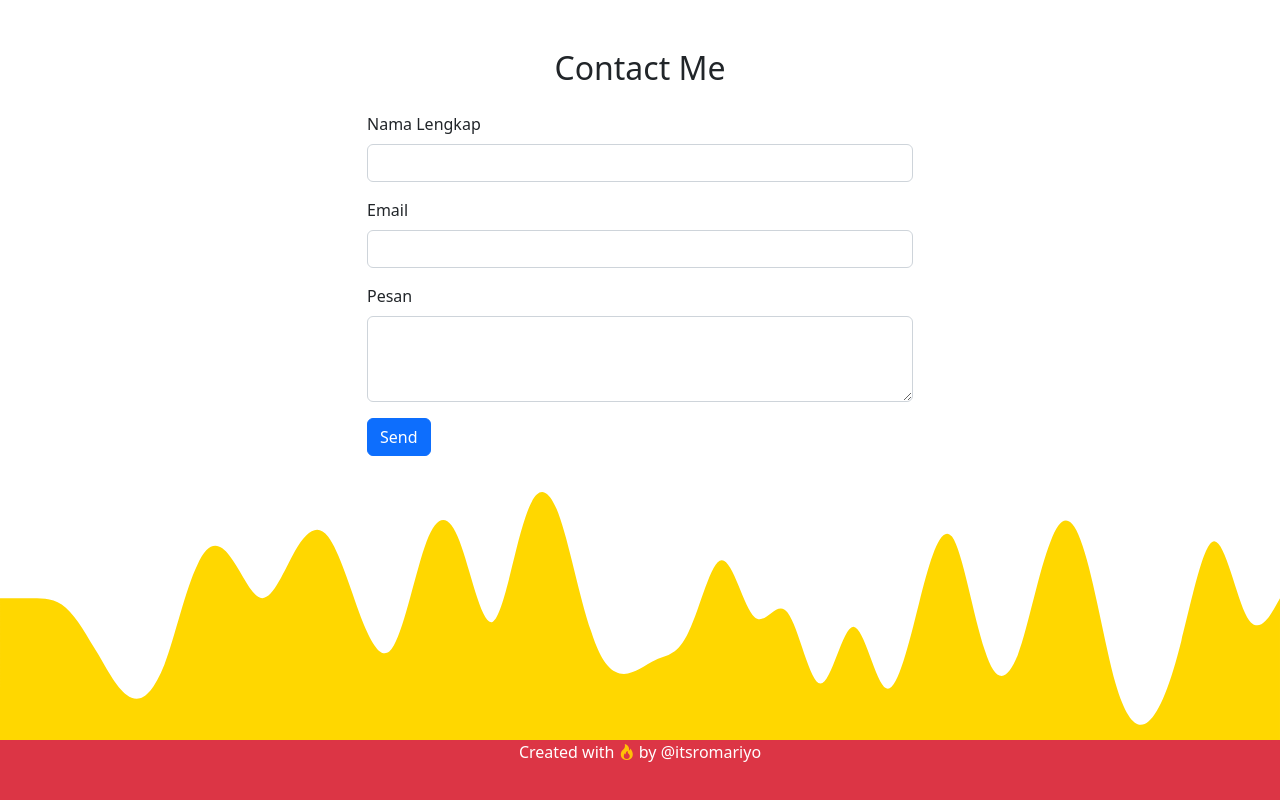
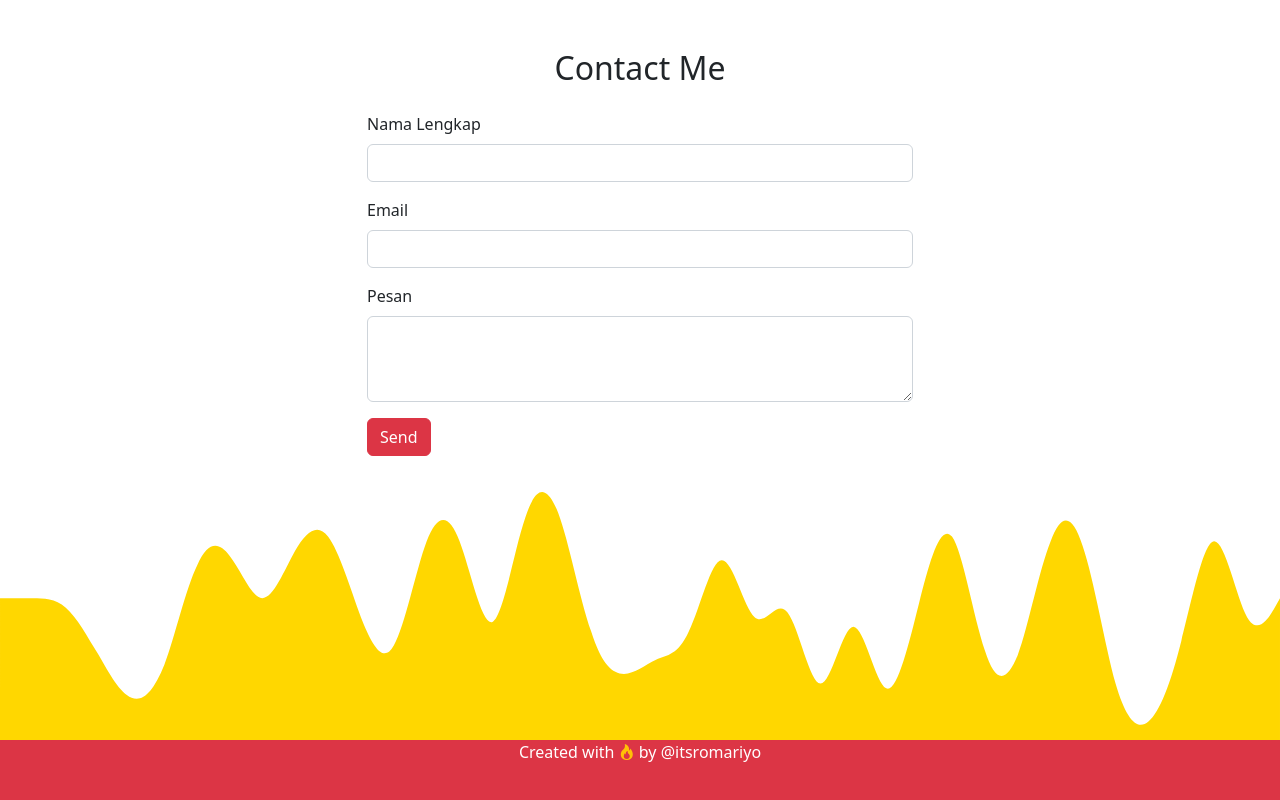
Before and after one commit to romariyo12/romariyo12.github.io, a plain HTML site: page index.html in a window 1280 px wide. Shown: the part 2040-2840 px from the top of the page. Drawn offline with nearby package versions, Linux system fonts and the light colour scheme.

Commit message:
mengubah tombol menjadi merah

```diff
--- a/index.html
+++ b/index.html
@@ -149,7 +149,7 @@
                 <textarea class="form-control" id="pesan" rows="3"></textarea>
               </div>
 
-              <button type="submit" class="btn btn-primary">Send</button>
+              <button type="submit" class="btn btn-danger">Send</button>
             </form>
           </div>
         </div>
```
